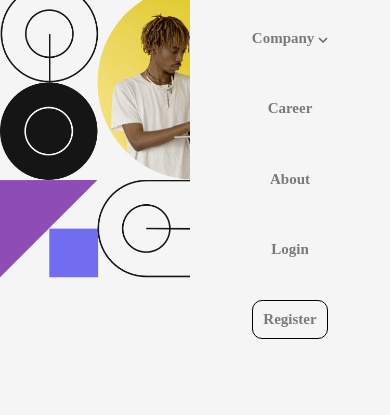
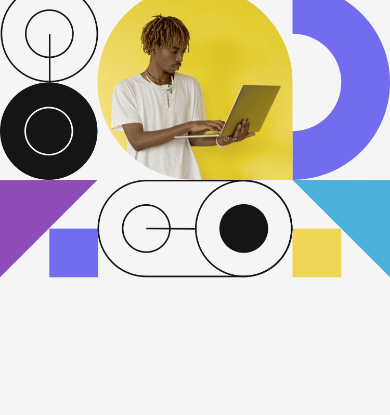
Before and after one commit to HarshPrateek559/FrontendMentor-IntroSection-with-dropdown-navbar, a plain HTML site: page index.html in a window 390 px wide. Shown: the part 117-532 px from the top of the page. Drawn offline with Linux system fonts and the light colour scheme.

Commit message:
solved navbar open by default in mobile view

```diff
--- a/style.css
+++ b/style.css
@@ -219,7 +219,7 @@ nav ul li a:hover {
   display: none;
 }
 
-@media (max-width: 600px) {
+@media (max-width: 500px) {
   nav {
     display: none;
   }
@@ -227,7 +227,7 @@ nav ul li a:hover {
   .mobile-nav {
     display: block;
     background-color: #f5f5f5;
-    width: 200px;
+    width: 0px;
     height: 100vh;
     z-index: 100;
     position: fixed;
@@ -263,6 +263,7 @@ nav ul li a:hover {
   .btn-close{
     background: #f5f5f5;
     border: none;
+    display: none;
     position: absolute;
     top: 10px;
     right: 10px;
```
